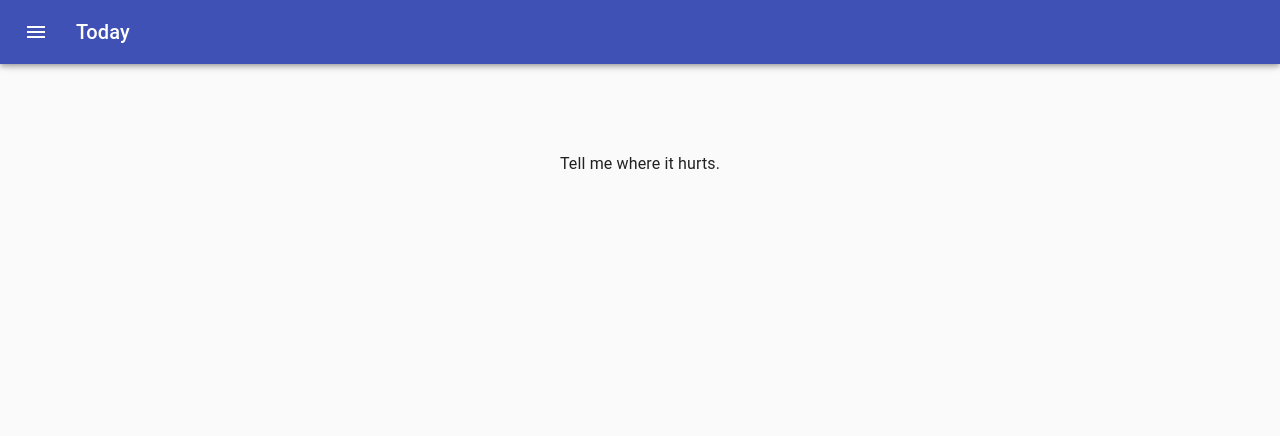
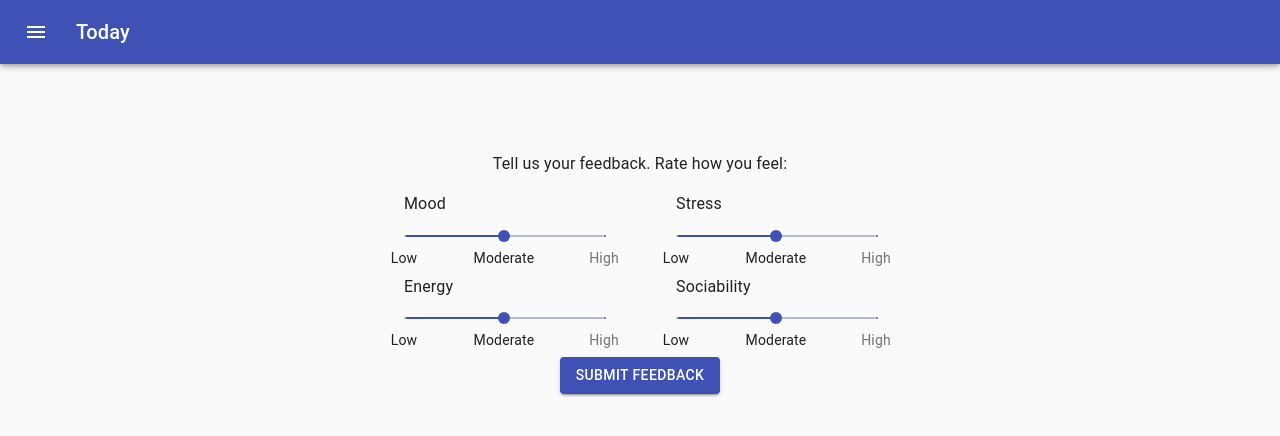
Before and after one commit to Nickolas-Phen/HeavenlyWriting, a React (Create React App) app in the folder client/: page /feedback in a window 1280 px wide. Shown: the top 436 px of the page. Built offline with nearby package versions, Linux system fonts and the light colour scheme.

Commit message:
Feedback added

```diff
--- a/client/src/components/User/Feedback.js
+++ b/client/src/components/User/Feedback.js
@@ -2,6 +2,8 @@ import React from "react";
 import Typography from "@material-ui/core/Typography";
 import { makeStyles } from "@material-ui/core/styles";
 import { useState } from "react";
+import Slider from  "@material-ui/core/Slider";
+import Button from  "@material-ui/core/Button";
 
 const useStyles = makeStyles(theme => ({
   paper: {
@@ -9,19 +11,115 @@ const useStyles = makeStyles(theme => ({
     display: "flex",
     flexDirection: "column",
     alignItems: "center"
+  },
+  root: {
+    width: 200,
+  },
+  row: {
+    width: "50%",
+    display: "flex",
+    flexDirection: "row",
+    alignItems: "center",
+    justifyContent: "space-evenly",
+    flexWrap: "wrap"
   }
 }));
 
+const marks = [
+  {
+    value: 0,
+    label: 'Low',
+  },
+  {
+    value: 5,
+    label: 'Moderate',
+  },
+  {
+    value: 10,
+    label: 'High',
+  },
+];
+
+function valuetext(value) {
+  return `${value}`;
+}
+
 export default function Feedback() {
   const classes = useStyles();
-  const [mood, setMood] = useState(0);
-  const [stress, setStress] = useState(0);
-  const [energy, setEnergy] = useState(0);
-  const [sociability, setSociability] = useState(0);
+  const [mood, setMood] = useState(5);
+  const [stress, setStress] = useState(5);
+  const [energy, setEnergy] = useState(5);
+  const [sociability, setSociability] = useState(5);
 
   return (
     <div className={classes.paper}>
-      <Typography paragraph>Tell me where it hurts.</Typography>
+      <Typography paragraph>Tell us your feedback. Rate how you feel:</Typography>
+      <div className={classes.row}>
+        <div className={classes.root}>
+          <Typography id="moodSlider" gutterBottom>Mood</Typography>
+          <Slider
+          defaultValue={5}
+          getAriaValueText={valuetext}
+          aria-labelledby="moodSlider"
+          valueLabelDisplay="auto"
+          step={1}
+          marks={marks}
+          min={0}
+          max={10}
+          onChange={(_event, newValue) => {setMood(newValue);}}
+          />
+        </div>
+        <div className={classes.root}>
+          <Typography id="stressSlider" gutterBottom>Stress</Typography>
+          <Slider
+          defaultValue={5}
+          getAriaValueText={valuetext}
+          aria-labelledby="stressSlider"
+          valueLabelDisplay="auto"
+          step={1}
+          marks={marks}
+          min={0}
+          max={10}
+          onChange={(event, newValue) => {setStress(newValue);}}
+          />
+        </div>
+      </div>
+      <div className={classes.row}>
+        <div className={classes.root}>
+          <Typography id="energySlider" gutterBottom>Energy</Typography>
+          <Slider
+          defaultValue={5}
+          getAriaValueText={valuetext}
+          aria-labelledby="energySlider"
+          valueLabelDisplay="auto"
+          step={1}
+          marks={marks}
+          min={0}
+          max={10}
+          onChange={(event, newValue) => {setEnergy(newValue);}}
+          />
+        </div>
+        <div className={classes.root}>
+          <Typography id="sociabilitySlider" gutterBottom>Sociability</Typography>
+          <Slider
+          defaultValue={5}
+          getAriaValueText={valuetext}
+          aria-labelledby="sociabilitySlider"
+          valueLabelDisplay="auto"
+          step={1}
+          marks={marks}
+          min={0}
+          max={10}
+          onChange={(event, newValue) => {setSociability(newValue);}}
+          />
+        </div>
+      </div>
+
+      <Button
+      variant="contained"
+      color="primary"
+      onClick={() => console.log([mood, stress, energy, sociability])}
+      >Submit Feedback</Button>
     </div>
   );
 }
--- a/client/src/components/User/Previous.js
+++ b/client/src/components/User/Previous.js
@@ -1,6 +1,9 @@
 import React from "react";
 import Typography from "@material-ui/core/Typography";
 import { makeStyles } from "@material-ui/core/styles";
+import { useState, useEffect } from "react";
+import List from "@material-ui/core/List";
+import Song from "./MocArticle";
 
 const useStyles = makeStyles(theme => ({
   paper: {
@@ -11,13 +14,84 @@ const useStyles = makeStyles(theme => ({
   }
 }));
 
+const mockGetIdPrevious = () =>
+  new Promise(resolve => {
+    setTimeout(() => {
+      resolve([1, 1, 1]);
+    }, 500);
+  });
+
+const mockGetEachPrevious = (id) =>
+  new Promise(resolve => {
+    setTimeout(() => {
+      resolve({id: 1, quote: "Rick Astley - Never Gonna Give You Up", article: Song});
+    }, 500);
+  });
+
+const printInfo = (id, loadedInfo) => {
+  if(id === loadedInfo.id){
+
+  }
+};
+
+
 export default function Previous() {
   const classes = useStyles();
+  const [isLoading, setLoading] = useState(true);
+  const [previousMap, setPreviousMap] = useState([]);
+  const [dayInfo, setDayInfo] = useState({});
+
+  useEffect(() => {
+    let loadCounter = 0;
+    const increaseCounter = () => {
+      loadCounter += 1;
+      if (loadCounter >= 2) {
+        setLoading(false);
+      }
+    };
+
+    mockGetIdPrevious()
+      .then((idMap) => {
+        increaseCounter();
+        setPreviousMap(idMap);
+      })
+      .catch(() =>
+      {
+        increaseCounter();
+        setPreviousMap([]);
+      });
+
+    mockGetEachPrevious()
+      .then( info => {
+        increaseCounter();
+        setDayInfo(info);
+      })
+      .catch(() =>{
+        increaseCounter();
+        setDayInfo({});
+      });
+
+  }, []);
+
+
+  if (isLoading) {
+    return (
+      <div className={classes.paper}>
+        <Typography paragraph>LOADING...</Typography>
+      </div>
+    );
+  } else {
     return (
       <div className={classes.paper}>
         <Typography paragraph>
-        All the previous info: I guess nothing happened.
+          All the previous info:
         </Typography>
+        {/* <List>
+          {previousMap.map((id, index) => {
+            return<span>{dayInfo}<br /></span>;
+          })}
+        </List> */}
       </div>
     );
   }
+}
--- a/client/src/components/User/Today.js
+++ b/client/src/components/User/Today.js
@@ -83,7 +83,7 @@ export default function Today() {
       })
       .catch(() => {
         increaseCounter();
-        setArticle("You will die in 7 days...");
+        setArticle("Nothing to do today");
       });
   }, []);
 
```
Lines whose indentation alone changed are shown as unchanged.
